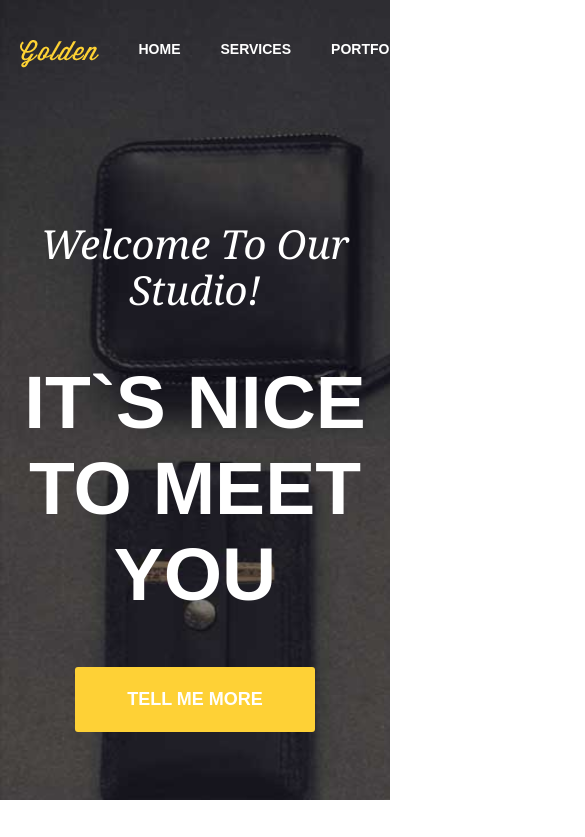
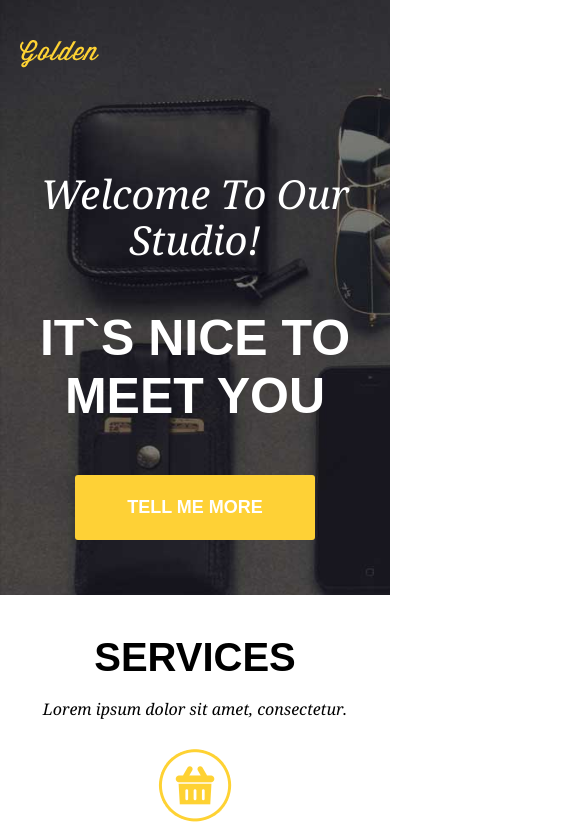
Before and after one commit to wladimiryarosh/markup-project-3, a website: page index.html in a window 390 px wide. Shown: the top 837 px of the page, 585 px wide, since content can reach past the window. Drawn offline with Linux system fonts and the light colour scheme.

Commit message:
adding adaptability for mobile phones

```diff
--- a/scss/main.scss
+++ b/scss/main.scss
@@ -30,6 +30,16 @@ $laptop: 1024px;
     @content;
   }
 }
+@mixin mobile-l {
+  @media only screen and (max-width: 670px) {
+    @content;
+  }
+}
+@mixin mobile-s {
+  @media only screen and (max-width: 320px) {
+    @content;
+  }
+}
 body {
   h1, h2, h3 {
     font-family: 'Montserrat', sans-serif;
@@ -43,6 +53,12 @@ body {
     height: 800px;
     display: flex;
     flex-direction: column;
+    @include mobile-l {
+      height: 595px;
+    }
+    @include mobile-s {
+      height: 555px;
+    }
     .container {
       width: 90%;
       margin: 0 auto;
@@ -55,7 +71,9 @@ body {
 
       }
       nav {
-
+        @include mobile-l {
+          display: none;
+        }
         .menu {
           display: flex;
           li {
@@ -77,11 +95,17 @@ body {
       text-align: center;
       color: #fff;
       padding-top: 150px;
+      @include mobile-l {
+        padding-top: 100px;
+      }
       h1 {
         font-size: 40px;
         padding-bottom: 45px;
         font-family: 'DroidSerifItalic', sans-serif;
         font-weight: normal;
+        @include mobile-s {
+          font-size: 35px;
+        }
       }
       p {
         font-size: 75px;
@@ -89,6 +113,12 @@ body {
         padding-bottom: 50px;
         font-weight: bold;
         font-family: 'Montserrat', sans-serif;
+        @include mobile-l {
+          font-size: 50px;
+        }
+        @include mobile-s {
+          font-size: 40px;
+        }
       }
     }
     .header-btn {
@@ -113,6 +143,9 @@ body {
     height: 670px;
     @include tablet {
       height: 1060px;
+    }
+    @include mobile-s {
+      height: 1115px;
     }
     .services-section {
       display: flex;
@@ -162,6 +195,9 @@ body {
             margin: 30px 0;
           }
         }
+        @include mobile-s {
+          width: 290px;
+        }
         h3 {
           margin: 20px 0 15px;
         }
@@ -177,6 +213,9 @@ body {
     }
     @include tablet {
       height: 1220px;
+    }
+    @include mobile-l {
+      height: 2070px;
     }
     .container {
       width: 90%;
@@ -207,6 +246,12 @@ body {
         justify-content: space-between;
         flex-wrap: wrap;
         max-width: 1160px;
+        @include mobile-l {
+          flex-direction: column;
+          justify-content: center;
+          align-items: center;
+          flex-wrap: nowrap;
+        }
         .works-item {
           padding: 0 5px 5px 5px;
         }
@@ -220,6 +265,9 @@ body {
       position: static;
       height: 1700px;
       margin-bottom: 50px;
+    }
+    @include  mobile-s {
+      height: 1775px;
     }
     .about-us-title {
       margin-top: 118px;
@@ -276,6 +324,9 @@ body {
             position: static;
             margin: 0;
           }
+        }
+        @include mobile-l {
+          width: 100%;
         }
         .description {
           margin: 0 50px;
@@ -357,6 +408,12 @@ body {
       padding-top: 40px;
       height: 1530px;
     }
+    @include mobile-l {
+      height: 1560px;
+    }
+    @include mobile-s {
+      height: 1595px;
+    }
     .team-section {
       display: flex;
       flex-direction: column;
@@ -385,6 +442,9 @@ body {
         @include tablet {
           flex-direction: column;
           align-items: center;
+        }
+        @include mobile-s {
+          width: 290px;
         }
         .team-item {
           display: flex;
@@ -437,6 +497,9 @@ body {
       }
       span {
         margin-bottom: 120px;
+        @include mobile-l {
+          margin: 0;
+        }
       }
 
     }
@@ -446,6 +509,9 @@ body {
     }
   }
   #what-we-use {
+    @include mobile-l {
+      display: none;
+    }
     .container {
       width: 90%;
       margin: 0 auto;
@@ -522,10 +588,14 @@ body {
               margin-right: 0;
             }
             input[type="text"] {
-              padding: 20px 300px 20px 25px;
+              padding: 20px;
+              width: 455px;
               border-radius: 4px;
               border: none;
               outline: none;
+              @include mobile-l {
+                width: 300px;
+              }
             }
             input[type="email"] {
               padding: 20px;
@@ -546,7 +616,11 @@ body {
               outline: none;
               @include tablet {
                 margin-top: 25px;
-                width: 492px;
+                width: 455px;
+              }
+              @include mobile-l {
+                width: 300px;
+                height: 190px;
               }
             }
           }
@@ -560,12 +634,24 @@ body {
     align-items: center;
     position: relative;
     height: 90px;
+    @include mobile-l {
+      flex-direction: column-reverse;
+      justify-content: center;
+      position: static;
+    }
     .copyright {
       margin-left: 10%;
+      @include mobile-l {
+        margin: 0;
+        padding-top: 20px;
+      }
     }
     .social-link-footer {
       position: absolute;
       left: calc(50% - 115px);
+      @include mobile-l {
+        position: static;
+      }
       a {
         padding-left: 10px;
         .fab {
```
Also changed, not shown: css/main.css.
